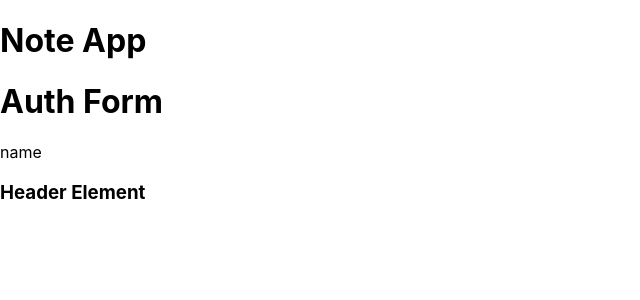
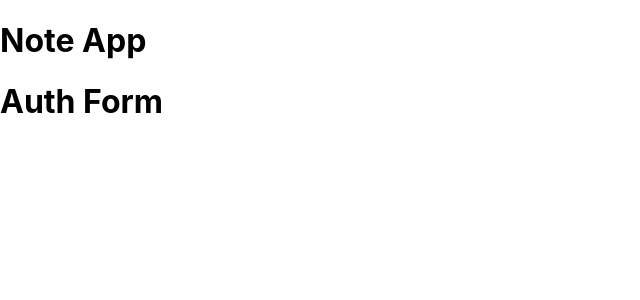
Before and after one commit to jp-king-1337/react_note_api, a React (Create React App) app in the folder browser/: page / in a window 1280 px wide. Shown: the top 300 px of the page, without its empty margins (0-640 px from the left). Built offline with nearby package versions, Linux system fonts and the light colour scheme.

Commit message:
Removed the props options

```diff
--- a/browser/src/App.js
+++ b/browser/src/App.js
@@ -1,9 +1,11 @@
-import { useEffect } from "react";
+import { useEffect, useState } from "react";
 
 import AuthForm from "./pages/AuthForm";
 
 function App() {
+    const [appData, setAppData] = useState({
 
+    })
     // useEffect(() => {
     //     fetch("/api/test")
     //         .then(res => res.json())
@@ -16,9 +18,7 @@ function App() {
         <>
             <h1>Note App</h1>
 
-            <AuthForm name={"name"}>
-                <h3>Header Element</h3>
-            </AuthForm>
+            <AuthForm />
         </>
     );
 }
--- a/browser/src/pages/AuthForm.js
+++ b/browser/src/pages/AuthForm.js
@@ -2,8 +2,6 @@ function AuthForm(props) {
     return (
         <>
         <h1>Auth Form</h1>
-        {props.name}
-        {props.children}
         </>
     )
 }
```
